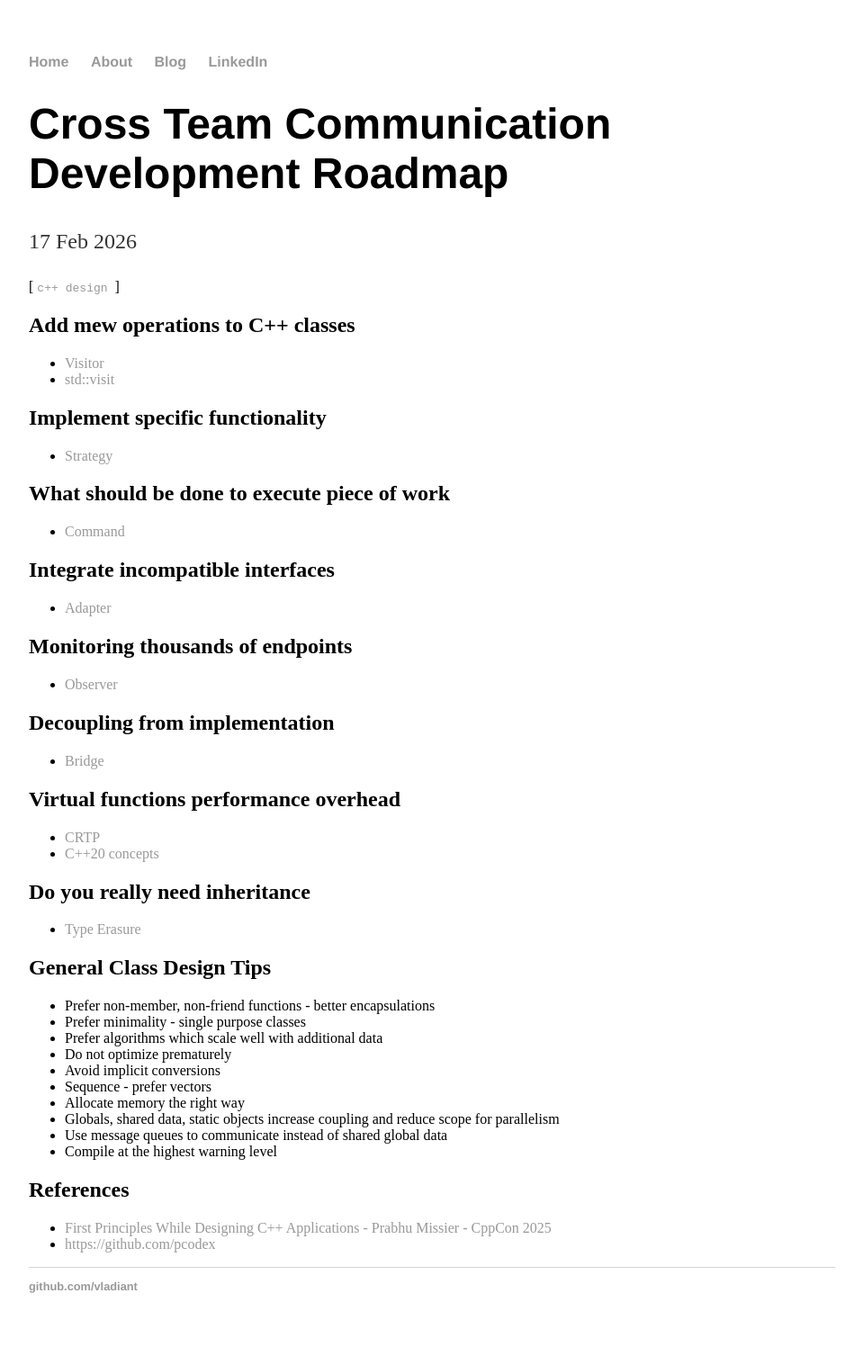
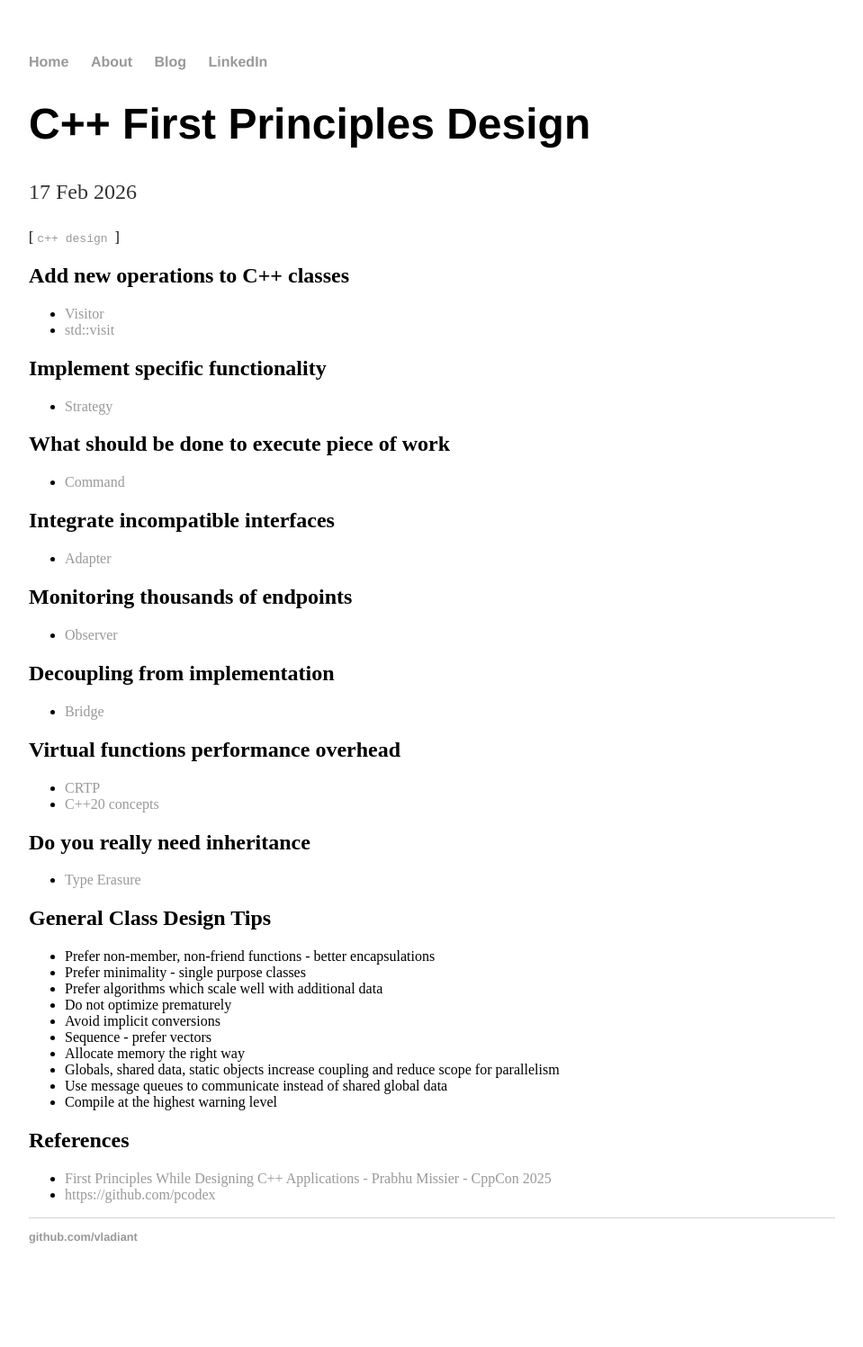
Before and after one commit to vladiant/vladiant.github.io, a Jekyll site: the page built from _posts/2026-02-28-cpp-first-principles-design.md, in a window 1280 px wide. Shown: the whole page at 90% size, without its empty margins (160-1119 px from the left). Built offline with Jekyll 4.4.1, drawn with Linux system fonts in a browser that asks for light colours; after the commit the page ends 1442 px from its top, so only the background shows below that.

Commit message:
Fix post

```diff
--- a/_posts/2026-02-28-cpp-first-principles-design.md
+++ b/_posts/2026-02-28-cpp-first-principles-design.md
@@ -1,11 +1,11 @@
 ---
 layout: post
-title: "Cross Team Communication Development Roadmap"
+title: "C++ First Principles Design"
 date: 2026-02-17
 tags: c++ design
 ---
 
-## Add mew operations to C++ classes
+## Add new operations to C++ classes
 * [Visitor](https://refactoring.guru/design-patterns/visitor)
 * [std::visit](https://en.cppreference.com/w/cpp/utility/variant/visit2.html)
 
```
